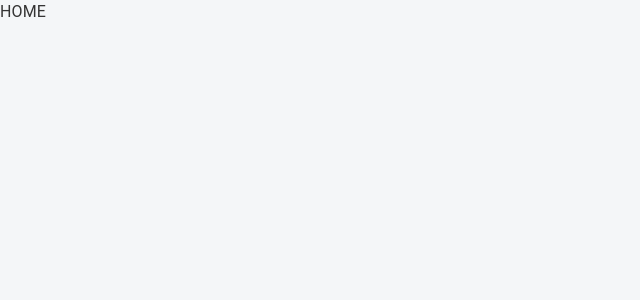
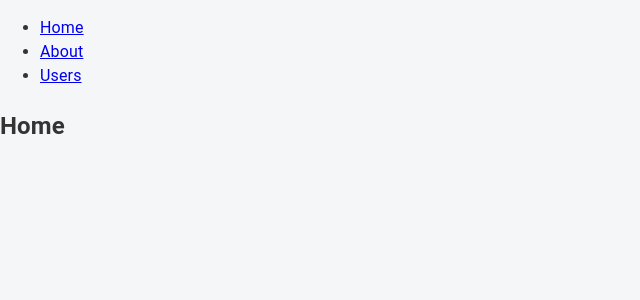
Before and after one commit to aris1377/cafe-react, a React (Create React App) app: page / in a window 1280 px wide. Shown: the top 300 px of the page, without its empty margins (0-640 px from the left). Built offline with nearby package versions, Linux system fonts and the light colour scheme.

Commit message:
feat: create routing system

```diff
--- a/src/app/App.tsx
+++ b/src/app/App.tsx
@@ -1,10 +1,51 @@
 import React from "react";
 import "../css/app.css";
+import { Link, Route, Switch, useRouteMatch } from "react-router-dom";
 
 function App() {
   return (
-    <div>HOME</div>
+     <div>
+        <nav>
+          <ul>
+            <li>
+              <Link to="/">Home</Link>
+            </li>
+            <li>
+              <Link to="/about">About</Link>
+            </li>
+            <li>
+              <Link to="/users">Users</Link>
+            </li>
+          </ul>
+        </nav>
+
+
+      <Switch>
+        <Route path="/">
+            <Home />
+          </Route>
+          <Route path="/about">
+            <About />
+          </Route>
+          <Route path="/users">
+            <Users />
+          </Route>
+        </Switch>
+      </div>
+
   );
 }
+function Home() {
+  return <h2>Home</h2>;
+}
+
+function About() {
+  return <h2>About</h2>;
+}
+
+function Users() {
+  return <h2>Users</h2>;
+}
+
 
 export default App;
--- a/src/index.tsx
+++ b/src/index.tsx
@@ -5,6 +5,7 @@
 import CssBaseline from "@mui/material/CssBaseline";
 import { ThemeProvider } from "@mui/material/styles";
 import theme from "./app/MaterialTheme";
+import { BrowserRouter as Router } from "react-router-dom";
 import App from "./app/App";
 import reportWebVitals from './reportWebVitals';
 import './css/index.css';
@@ -17,7 +18,9 @@
     <Provider store={store}>
       <ThemeProvider theme={theme}>
         <CssBaseline />
-          <App />
+         <Router>
+          <App/>
+        </Router>
       </ThemeProvider>
     </Provider>
   </React.StrictMode>
```
